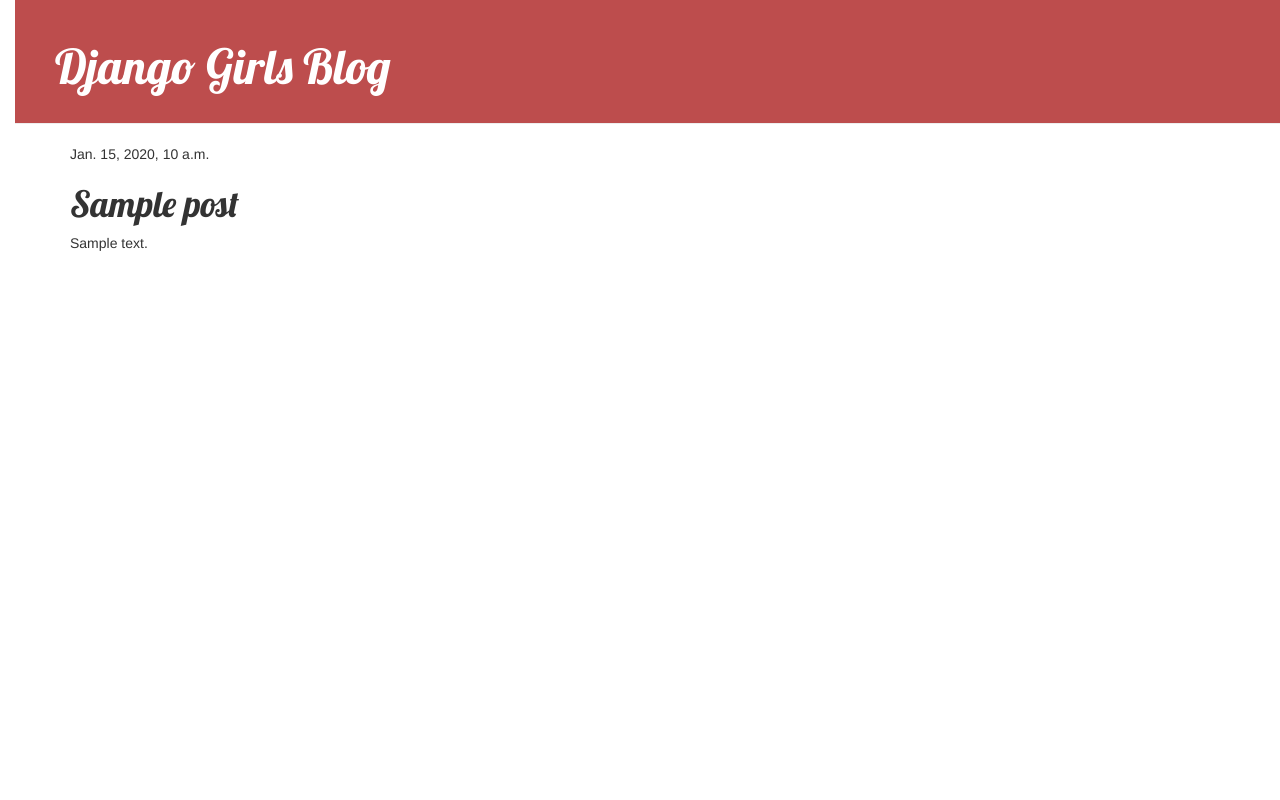
After one commit to JoumanaE/djangoapplication, a Django app: template blog/templates/blog/post_detail.html in a window 1280 px wide. The commit adds this page. Run offline with Django 3.2, Linux system fonts and the light colour scheme; the template is opened without the code that fills it: most values are stand-ins (such as "Sample title", 1, 10 or a date in 2020); some libraries are stand-ins or nearby versions.

Commit message:
more changes

```diff
--- /dev/null
+++ b/blog/static/css/blog.css
@@ -0,0 +1,52 @@
+h1 a {
+	color:#BD4D4D;
+	font-family: 'lobster';
+}
+
+
+body {
+    padding-left: 15px;
+}
+
+.page-header {
+    background-color: #BD4D4D;
+    margin-top: 0;
+    padding: 20px 20px 20px 40px;
+}
+
+.page-header h1, .page-header h1 a, .page-header h1 a:visited, .page-header h1 a:active {
+    color: #ffffff;
+    font-size: 36pt;
+    text-decoration: none;
+}
+
+h1, h2, h3, h4 {
+    font-family: 'Lobster', cursive;
+}
+
+.content {
+    margin-left: 40px;
+}
+
+.save {
+    float: right;
+}
+
+.post-form textarea, .post-form input {
+    width: 100%;
+}
+
+.top-menu, .top-menu:hover, .top-menu:visited {
+    color: #ffffff;
+    float: right;
+    font-size: 26pt;
+    margin-right: 20px;
+}
+
+.post {
+    margin-bottom: 70px;
+}
+
+.post h1 a, .post h1 a:visited {
+    color: #000000;
+}
--- /dev/null
+++ b/blog/templates/blog/base.html
@@ -0,0 +1,27 @@
+{% load staticfiles %}
+<html>
+    <head>
+        <title>Django Girls blog</title>
+        <link rel="stylesheet" href="//maxcdn.bootstrapcdn.com/bootstrap/3.2.0/css/bootstrap.min.css">
+        <link rel="stylesheet" href="//maxcdn.bootstrapcdn.com/bootstrap/3.2.0/css/bootstrap-theme.min.css">
+        <link href='//fonts.googleapis.com/css?family=Lobster&subset=latin,latin-ext' rel='stylesheet' type='text/css'>
+        <link rel="stylesheet" href="{% static 'css/blog.css' %}">
+    </head>
+    <body>
+        <div class="page-header">
+            <h1><a href="/">Django Girls Blog</a></h1>
+            {% if user.is_authenticated %}
+                <a href="{% url 'post_new' %}" class="top-menu"><span class="glyphicon glyphicon-plus"></span></a>
+            {% endif %}
+        </div>
+
+        <div class="content container">
+            <div class="row">
+                <div class="col-md-8">
+                {% block content %}
+                {% endblock %}
+                </div>
+            </div>
+        </div>
+    </body>
+</html>
--- /dev/null
+++ b/blog/templates/blog/post_detail.html
@@ -0,0 +1,16 @@
+{% extends 'blog/base.html' %}
+
+{% block content %}
+    <div class="post">
+        {% if post.published_date %}
+            <div class="date">
+                {{ post.published_date }}
+            </div>
+        {% endif %}
+        {% if user.is_authenticated %}
+            <a class="btn btn-default" href="{% url 'post_edit' pk=post.pk %}"><span class="glyphicon glyphicon-pencil"></span></a>
+        {% endif %}
+        <h1>{{ post.title }}</h1>
+        <p>{{ post.text|linebreaksbr }}</p>
+    </div>
+{% endblock %}
--- a/blog/urls.py
+++ b/blog/urls.py
@@ -3,4 +3,7 @@ from . import views
 
 urlpatterns = [
     url(r'^$', views.post_list, name='post_list'),
+    url(r'^post/(?P<pk>\d+)/$', views.post_detail, name='post_detail'),
+    url(r'^post/new/$', views.post_new, name='post_new'),
+    url(r'^post/(?P<pk>\d+)/edit/$', views.post_edit, name='post_edit'),
 ]
```
Also changed, not shown: blog/forms.py (added, +8 -0 lines), blog/templates/blog/post_edit.html (added, +9 -0 lines), blog/templates/blog/post_list.html (+12 -18 lines), blog/views.py (+36 -0 lines).
